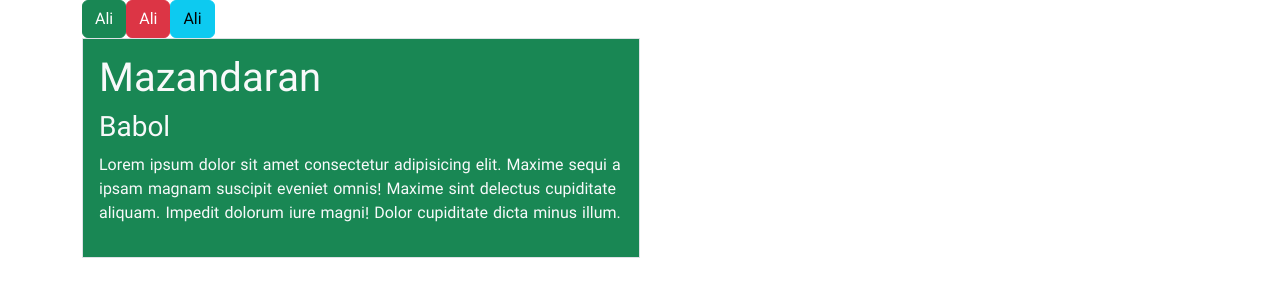
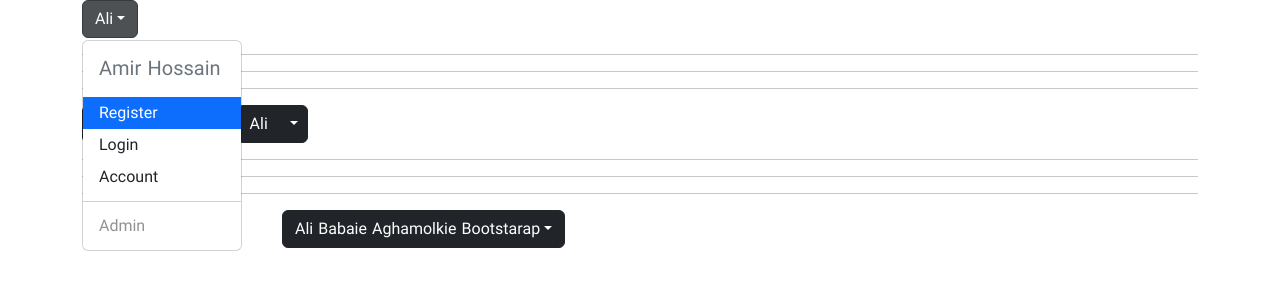
Before and after one commit to alibabaie/Learn-BootStrap5, a plain HTML site: page index.html in a window 1280 px wide. Both pictures are taken after a click on the link "Ali". Drawn offline with nearby package versions, Linux system fonts and the light colour scheme.

Commit message:
section6 session38

```diff
--- a/index.html
+++ b/index.html
@@ -13,49 +13,91 @@
     <link rel="stylesheet" href="./BootStrap/Icons/bootstrap-icons.css">
     <!-- <link rel="stylesheet" href="https://cdn.jsdelivr.net/npm/bootstrap-icons@1.11.3/font/bootstrap-icons.min.css"> -->
     <link rel="stylesheet" href="./Css/style.css">
-    <title>Collaps</title>
+    <title>Dropdown</title>
 </head>
 
 <body>
 
-    <div class="container">
+<div class="container">
+    <div class="dropdown">
+        <a class="btn btn-dark dropdown-toggle" data-bs-toggle="dropdown" id="mydropdown">Ali</a>
+        <ul class="dropdown-menu" aria-labelledby="mydropdown">
+            <li class="dropdown-header"><h5>Amir Hossain</h5></li>
+            <li class="dropdown-item active">Register</li>
+            <li class="dropdown-item">Login</li>
+            <li class="dropdown-item">Account</li>
+            <hr class="dropdown-divider">
+            <li class="dropdown-item disabled">Admin</li>
+        </ul>
+    </div>
 
-        <div class="d-flex">
-            <a class="btn btn-success" data-bs-toggle="collapse" href="#mycollapse">Ali</a>
-            <a class="btn btn-danger" data-bs-toggle="collapse" data-bs-target="#mycollapse1">Ali</a>
-            <a class="btn btn-info" data-bs-toggle="collapse" data-bs-target=".mycollapse2">Ali</a>
-        </div>
+    <hr>
+    <hr>
+    <hr>
 
-        <div class="d-flex">
-            <div class="collapse border p-3 bg-success text-light w-50" id="mycollapse" style="height: 300px;">
-                <h1>Mazandaran</h1>
-                <h3>Babol</h3>
-                <p>Lorem ipsum dolor sit amet consectetur adipisicing elit. Maxime sequi a ipsam magnam suscipit eveniet
-                    omnis! Maxime sint delectus cupiditate aliquam. Impedit dolorum iure magni! Dolor cupiditate dicta
-                    minus illum.
-                </p>
-            </div>
+    <div class="btn-group dropdown">
+        <button class="btn btn-dark">Ali</button>
+        <button class="btn btn-dark dropdown-toggle" data-bs-toggle="dropdown" id="mydropdown"></button>
+        <ul class="dropdown-menu" aria-labelledby="mydropdown">
+            <li class="dropdown-header"><h5>Amir Hossain</h5></li>
+            <li class="dropdown-item active">Register</li>
+            <li class="dropdown-item">Login</li>
+            <li class="dropdown-item">Account</li>
+            <hr class="dropdown-divider">
+            <li class="dropdown-item disabled">Admin</li>
+        </ul>
+    </div>
 
-            <div class="collapse collapse-horizontal border p-3 bg-danger text-light w-50" id="mycollapse1" style="height: 300px;">
-                <h1>Mazandaran</h1>
-                <h3>Babol</h3>
-                <p>Lorem ipsum dolor sit amet consectetur adipisicing elit. Maxime sequi a ipsam magnam suscipit eveniet
-                    omnis! Maxime sint delectus cupiditate aliquam. Impedit dolorum iure magni! Dolor cupiditate dicta
-                    minus illum.
-                </p>
-            </div>
+    <!--  -->
 
-            <div class="collapse border p-3 bg-info text-light w-50 mycollapse2" style="height: 300px;">
-                <h1>Mazandaran</h1>
-                <h3>Babol</h3>
-                <p>Lorem ipsum dolor sit amet consectetur adipisicing elit. Maxime sequi a ipsam magnam suscipit eveniet
-                    omnis! Maxime sint delectus cupiditate aliquam. Impedit dolorum iure magni! Dolor cupiditate dicta
-                    minus illum.
-                </p>
-            </div>
-        </div>
+    <div class="btn-group dropdown dropend">
+        <button class="btn btn-dark">Ali</button>
+        <button class="btn btn-dark dropdown-toggle dropdown-toggle-split" data-bs-toggle="dropdown" id="mydropdown"></button>
+        <ul class="dropdown-menu" aria-labelledby="mydropdown">
+            <li class="dropdown-header"><h5>Amir Hossain</h5></li>
+            <li class="dropdown-item active">Register</li>
+            <li class="dropdown-item">Login</li>
+            <li class="dropdown-item">Account</li>
+            <hr class="dropdown-divider">
+            <li class="dropdown-item disabled">Admin</li>
+        </ul>
+    </div>
 
+    <!--  -->
+
+    <div class="btn-group dropdown">
+        <button class="btn btn-dark">Ali</button>
+        <button class="btn btn-dark dropdown-toggle dropdown-toggle-split" data-bs-toggle="dropdown" id="mydropdown"></button>
+        <ul class="dropdown-menu dropdown-menu-dark" aria-labelledby="mydropdown">
+            <li class="dropdown-header"><h5>Amir Hossain</h5></li>
+            <li class="dropdown-item active">Register</li>
+            <li class="dropdown-item">Login</li>
+            <li class="dropdown-item">Account</li>
+            <hr class="dropdown-divider">
+            <li class="dropdown-item disabled">Admin</li>
+        </ul>
     </div>
+
+    <!--  -->
+
+    <hr>
+    <hr>
+    <hr>
+
+    <div class="dropdown">
+        <a class="btn btn-dark dropdown-toggle" data-bs-toggle="dropdown" data-bs-auto-close="false" id="mydropdown" style="margin-left: 200px;">Ali Babaie Aghamolkie Bootstarap</a>
+        <ul class="dropdown-menu dropdown-menu-dark dropdown-menu-end dropdown-menu-md-start" aria-labelledby="mydropdown">
+            <li class="dropdown-header"><h5>Amir Hossain</h5></li>
+            <li class="dropdown-item active">Register</li>
+            <li class="dropdown-item">Login</li>
+            <li class="dropdown-item">Account</li>
+            <li><span class="dropdown-item-text">Ali Babaie</span></li>
+            <hr class="dropdown-divider">
+            <li class="dropdown-item disabled">Admin</li>
+        </ul>
+    </div>
+
+</div>
 
 
 
```
